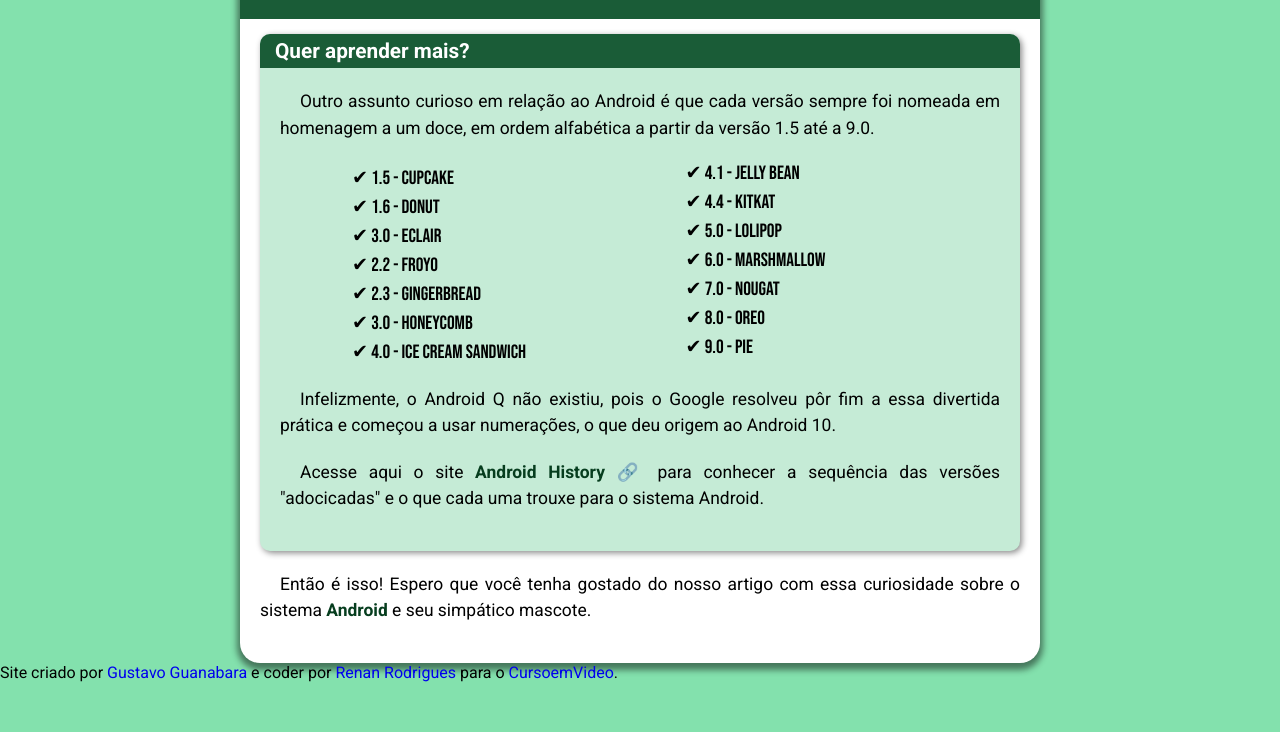
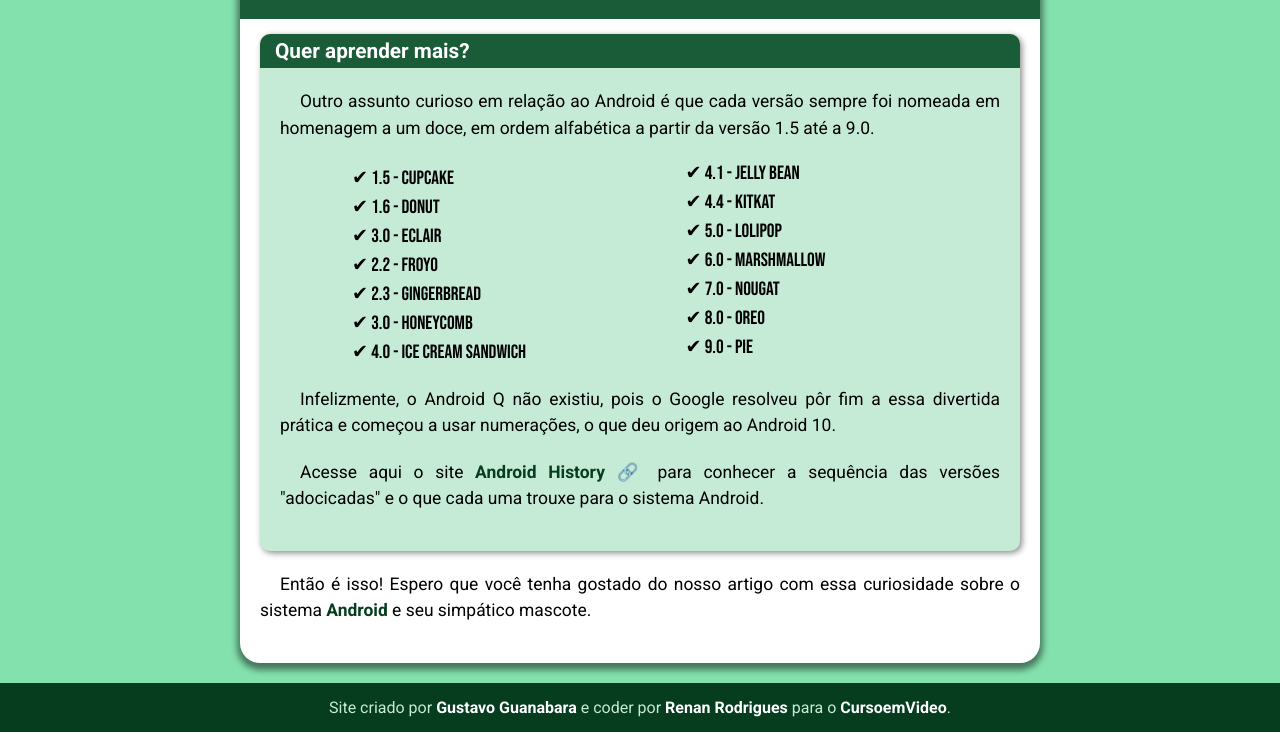
Before and after one commit to devrenanrodrigues/cev-desafio-site-android, a plain HTML site: page index.html in a window 1280 px wide. Shown: the part 2155-2887 px from the top of the page. Before the commit the page ends 2837 px from the top, so only its background shows below. Drawn offline with Linux system fonts and the light colour scheme.

Commit message:
Create footer style

```diff
--- a/style.css
+++ b/style.css
@@ -189,3 +189,22 @@ aside .aside-list {
 aside .aside-list-item {
     margin: 5px 0;
 }
+
+/* ----- footer ---- */
+footer {
+    background-color: var(--cor5);
+    color: var(--cor0);
+    margin-top: 20px;
+    padding: 15px 0;
+    text-align: center;
+}
+
+footer a {
+    color: white;
+    font-weight: 700;
+    transition: background 1s;
+}
+
+footer a:hover {
+    background-color: var(--cor2);
+}
```
